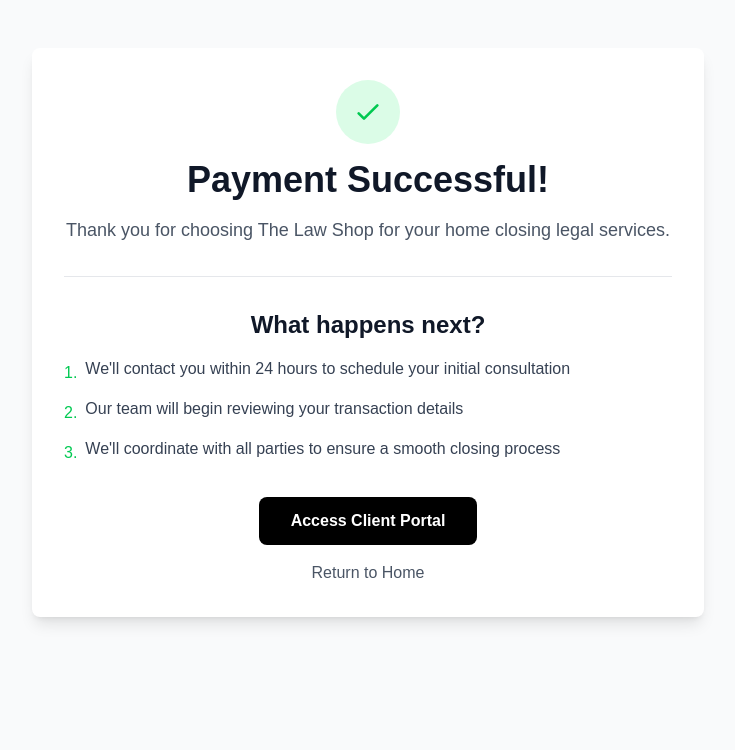
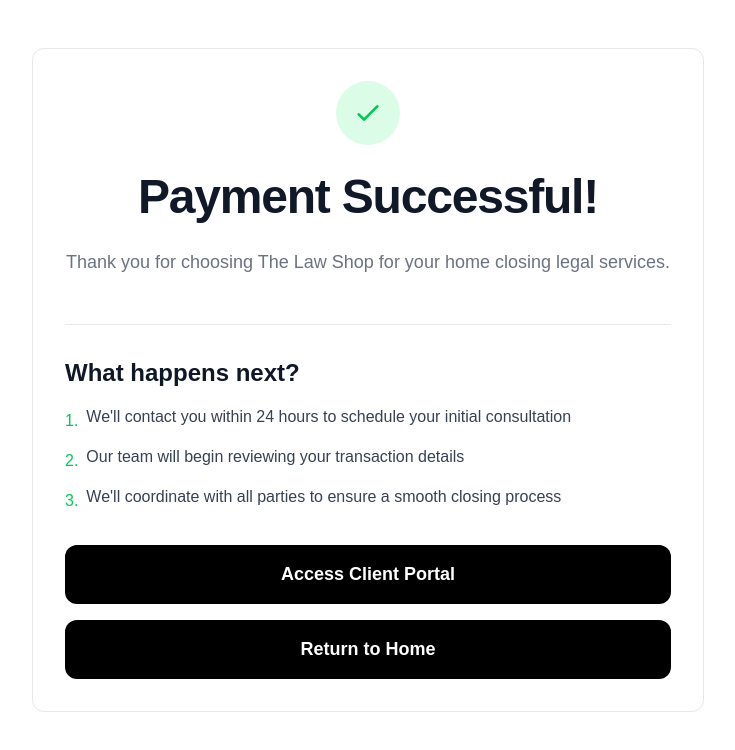
Before and after one commit to JPL-Git-Hub/tls-unified, a Next.js app: page /success in a window 1280 px wide. Shown: the top 750 px of the page, without its empty margins (272-1007 px from the left). Built offline with nearby package versions, Linux system fonts and the light colour scheme.

Commit message:
Convert all pages to use universal design system
- Standardize ALL pages to use tls- classes
- Remove duplicated styles
- Ensure consistent layout and spacing
- Single button style across entire site
- Universal card and container styles
- Consistent typography and spacing

```diff
--- a/app/globals.css
+++ b/app/globals.css
@@ -136,8 +136,8 @@
   box-shadow: 0 0 0 2px rgba(0, 0, 0, 0.1);
 }
 
+/* SINGLE UNIVERSAL BUTTON STYLE */
 .tls-button {
-  width: 100%;
   background-color: var(--tls-primary);
   color: var(--tls-background);
   font-weight: 600;
@@ -147,6 +147,17 @@
   cursor: pointer;
   font-size: var(--tls-text-lg);
   transition: all 0.2s ease;
+  display: inline-block;
+  text-decoration: none;
+  text-align: center;
+  min-width: 160px;
+  width: 100%;
+}
+
+/* In flex containers, don't force full width */
+.flex .tls-button,
+.grid .tls-button {
+  width: auto;
 }
 
 .tls-button:hover:not(:disabled) {
--- a/app/portal/register/page.tsx
+++ b/app/portal/register/page.tsx
@@ -62,53 +62,44 @@
   };
 
   return (
-    <div className="min-h-screen flex flex-col items-center justify-center bg-white">
-      <div className="text-center max-w-md w-full px-4">
-        <h1 className="text-4xl font-bold text-gray-900 mb-8">The Law Shop - Coming Soon</h1>
-
-        <div className="mb-6">
-          <p className="text-gray-600">Create your portal password</p>
+    <div className="tls-page">
+      <div className="tls-container">
+        <div className="tls-header">
+          <h1 className="tls-title">Create Your Portal</h1>
+          <p className="tls-subtitle">Set up your secure client portal access</p>
           <p className="text-sm text-gray-500 mt-1">{email}</p>
         </div>
 
-        <form onSubmit={handleSubmit} className="space-y-4">
+        <div className="tls-card">
           {error && (
-            <div className="p-3 bg-red-50 text-red-700 text-sm rounded text-left">
-              {error}
+            <div className="tls-error">
+              <p className="tls-error-text">{error}</p>
             </div>
           )}
 
-          <div>
+          <form onSubmit={handleSubmit} className="tls-form">
+            <div className="tls-field">
+              <label className="tls-label">Password</label>
               <input
                 type="password"
                 placeholder="Password (minimum 6 characters)"
                 value={password}
                 onChange={(e) => setPassword(e.target.value)}
                 required
-              className="w-full px-4 py-3 border border-gray-300 rounded-lg focus:ring-2 focus:ring-blue-500 focus:border-blue-500"
-            />
-          </div>
-
-          <div>
-            <input
-              type="password"
-              placeholder="Confirm Password"
-              value={confirmPassword}
-              onChange={(e) => setConfirmPassword(e.target.value)}
-              required
-              className="w-full px-4 py-3 border border-gray-300 rounded-lg focus:ring-2 focus:ring-blue-500 focus:border-blue-500"
+                className="tls-input"
               />
             </div>
 
             <button
               type="submit"
               disabled={isSubmitting}
-            className="w-full bg-blue-600 hover:bg-blue-700 disabled:bg-blue-400 text-white font-semibold py-3 px-4 rounded-lg transition-colors"
+              className="tls-button"
             >
-            {isSubmitting ? 'Creating Account...' : 'Create Portal Account'}
+              {isSubmitting ? 'Creating Account...' : 'Create Account'}
             </button>
           </form>
         </div>
       </div>
+    </div>
   );
 }
--- a/app/success/page.tsx
+++ b/app/success/page.tsx
@@ -8,19 +8,19 @@
   const sessionId = searchParams.get('session_id');
 
   return (
-    <div className="min-h-screen bg-gray-50 py-12 px-6">
-      <div className="max-w-2xl mx-auto">
-        <div className="bg-white rounded-lg shadow-lg p-8 text-center">
-          <div className="mb-8">
+    <div className="tls-page">
+      <div className="tls-container">
+        <div className="tls-card">
+          <div className="tls-header">
             <div className="w-16 h-16 bg-green-100 rounded-full flex items-center justify-center mx-auto mb-4">
               <svg className="w-8 h-8 text-green-500" fill="none" stroke="currentColor" viewBox="0 0 24 24">
                 <path strokeLinecap="round" strokeLinejoin="round" strokeWidth={2} d="M5 13l4 4L19 7" />
               </svg>
             </div>
-            <h1 className="text-4xl font-bold text-gray-900 mb-4">
+            <h1 className="tls-title">
               Payment Successful!
             </h1>
-            <p className="text-gray-600 text-lg mb-6">
+            <p className="tls-subtitle">
               Thank you for choosing The Law Shop for your home closing legal services.
             </p>
           </div>
@@ -53,14 +53,13 @@
             <div className="space-y-4">
               <Link
                 href="/portal"
-                className="inline-block bg-black text-white font-semibold py-3 px-8 rounded-lg hover:bg-gray-800 transition-all duration-200"
+                className="tls-button"
               >
                 Access Client Portal
               </Link>
-              <br />
               <Link
                 href="/"
-                className="inline-block text-gray-600 hover:text-gray-900 transition-colors"
+                className="tls-button"
               >
                 Return to Home
               </Link>
--- a/components/ui/hero-section.tsx
+++ b/components/ui/hero-section.tsx
@@ -2,26 +2,28 @@
 
 export function HeroSection() {
   return (
-    <section className="flex flex-col items-center justify-center px-6 py-12 text-center min-h-[calc(100vh-200px)]">
-      <div className="max-w-4xl mx-auto">
-        <h1 className="text-5xl lg:text-7xl font-bold text-gray-900 dark:text-white mb-6 tracking-tight">
-          The Law Shop
-        </h1>
-        <div className="flex flex-col sm:flex-row gap-4 justify-center items-center">
+    <div className="tls-page">
+      <div className="tls-container">
+        <div className="tls-header">
+          <h1 className="tls-title">
+            The Law Shop
+          </h1>
+        </div>
+        <div className="flex flex-col sm:flex-row gap-4 justify-center items-center max-w-lg mx-auto">
           <Link
             href="/home-closing"
-            className="bg-black dark:bg-white text-white dark:text-black font-semibold px-8 py-3 rounded-lg hover:bg-gray-800 dark:hover:bg-gray-100 transition-all duration-200 text-lg min-w-[160px]"
+            className="tls-button"
           >
             Become a Client
           </Link>
           <Link
             href="/intake"
-            className="bg-black dark:bg-white text-white dark:text-black font-semibold px-8 py-3 rounded-lg hover:bg-gray-800 dark:hover:bg-gray-100 transition-all duration-200 text-lg min-w-[160px]"
+            className="tls-button"
           >
             Schedule First Consult
           </Link>
         </div>
       </div>
-    </section>
+    </div>
   );
 }
```
Lines whose indentation alone changed are shown as unchanged.
